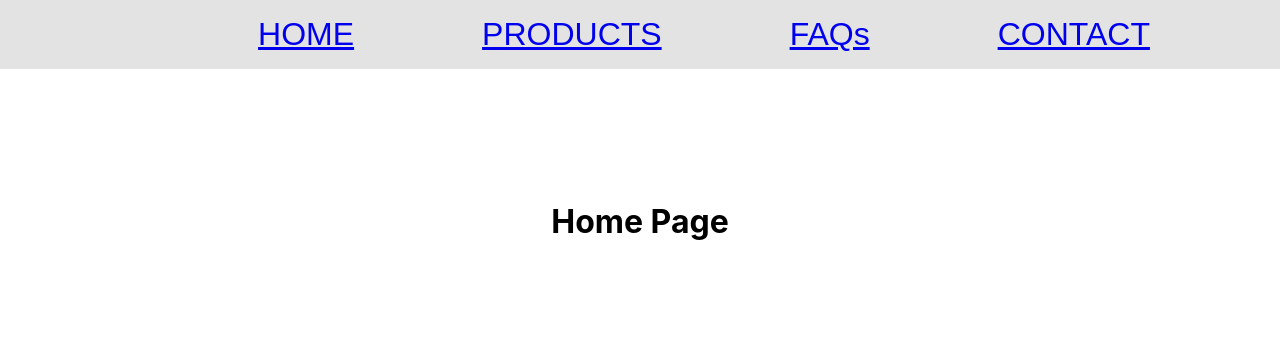
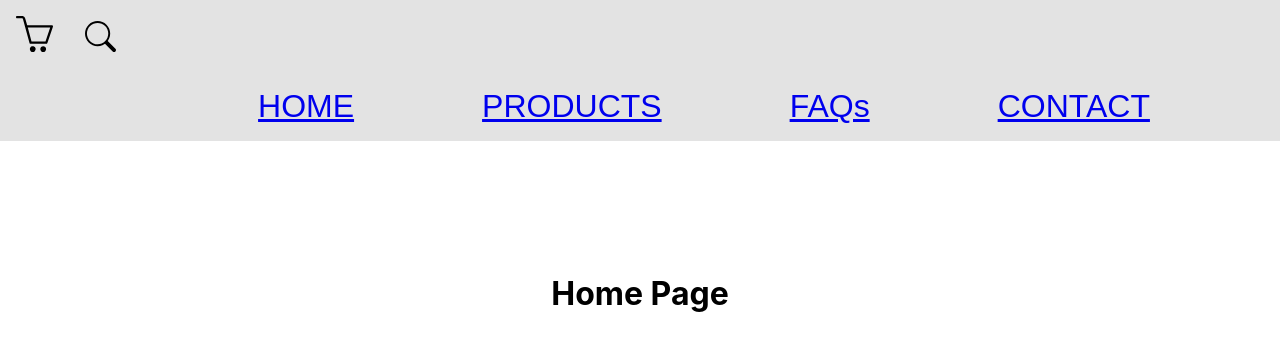
Before and after one commit to jessica440/golden_shoe_jd, a React (Create React App) app: page / in a window 1280 px wide. Shown: the top 350 px of the page. Built offline with nearby package versions, Linux system fonts and the light colour scheme.

Commit message:
add search icon and basket

```diff
--- a/src/components/NavBar.js
+++ b/src/components/NavBar.js
@@ -3,7 +3,8 @@ import styled from "styled-components";
 import { Link } from "react-router-dom";
 import { navBarTheme } from "./themes";
 import { ThemeProvider } from "styled-components";
-// import Basket from "./../images/basketicon";
+import Basket from "../images/basketicon.svg";
+import Search from "../images/searchIcon.svg";
 
 const StyledNavBar = styled.nav`
   background-color: var(--colour-1);
@@ -36,10 +37,16 @@ const InlineDiv = styled.div`
   justify-content: space-evenly;
 `;
 
+const Img = styled.img`
+  padding: 1rem;
+`;
+
 const NavBar = () => {
   return (
     <ThemeProvider theme={navBarTheme}>
       <StyledNavBar>
+        <Img src={Basket} />
+        <Img src={Search} />
         <InlineDiv>
           <Ul>
             <Li>
```
